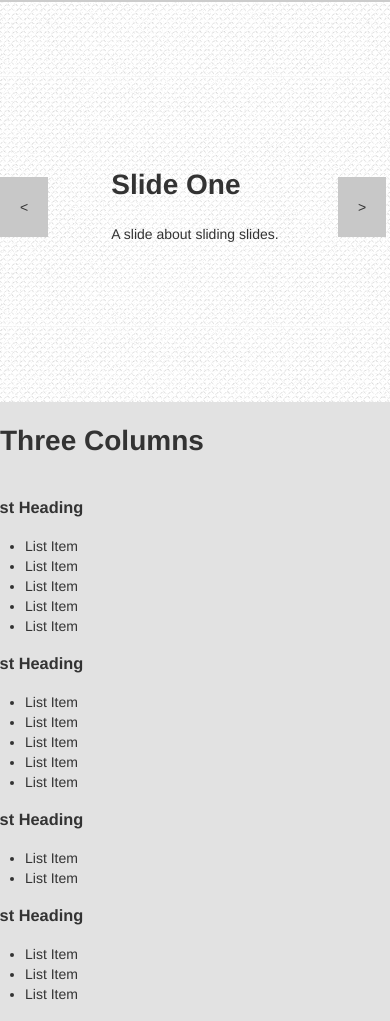
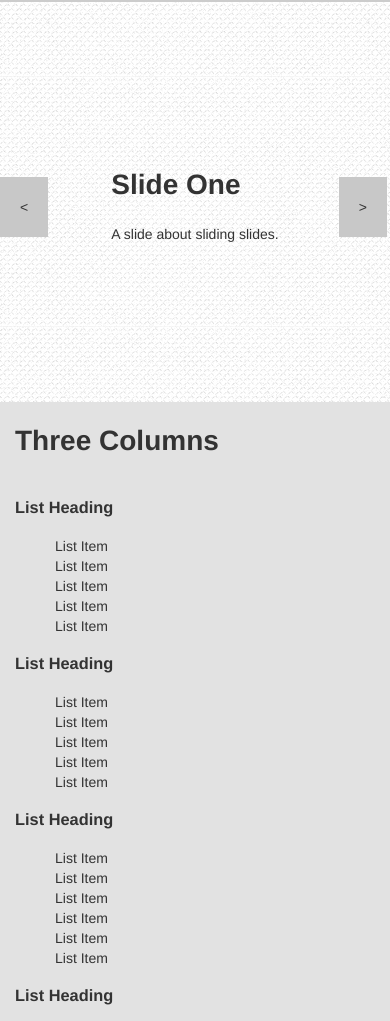
Before and after one commit to shihab1812/content_slider, a plain HTML site: page index.html in a window 390 px wide. Shown: the part 48-1069 px from the top of the page. Drawn offline with Linux system fonts and the light colour scheme.

Commit message:
responsive media queries update

```diff
--- a/inc/css/base.css
+++ b/inc/css/base.css
@@ -11,7 +11,9 @@ header{
 	box-sizing:border-box;
 }
 
-
+ul li {
+  list-style-type: none;
+}
 /****************************************************
 			Custom Grids
 *****************************************************/
@@ -281,7 +283,7 @@ header>nav .links li{
 }
 
 .page-content .main-carousel .carousel-next{
-  right: 0.99%;
+  right: 3px;
   z-index: 55;
 }
 
--- a/index.html
+++ b/index.html
@@ -5,7 +5,7 @@
 
 	<meta http-equiv="Content-Type" content="text/html; charset=UTF-8" />
 	<title>FED Conclusive Exercise</title>
-
+	<meta name="viewport" content="width=device-width, initial-scale=1.0">
 	<link rel="stylesheet" type="text/css" href="inc/css/reset.css" />
 	<link rel="stylesheet" type="text/css" href="inc/css/base.css" />
 
@@ -51,11 +51,11 @@
 				</article>
 			</div>
 		</section>
-		<section class="column-content">
+		<section class="column-content container-fluid">
 			<h1>Three Columns</h1>
 			<div class="three-columns">
 				<div class="row">
-					<aside class="list-block col-lg-3 col-md-4">
+					<aside class="list-block col-large-3 col-medium-4">
 						<h3>List Heading</h3>
 						<ul>
 							<li>List Item</li>
@@ -65,7 +65,7 @@
 							<li>List Item</li>
 						</ul>
 					</aside>
-					<aside class="list-block col-lg-3 col-md-4">
+					<aside class="list-block col-large-3 col-medium-4">
 						<h3>List Heading</h3>
 						<ul>
 							<li>List Item</li>
@@ -75,14 +75,18 @@
 							<li>List Item</li>
 						</ul>
 					</aside>
-					<aside class="list-block col-lg-3 col-md-4">
+					<aside class="list-block col-large-3 col-medium-4">
 						<h3>List Heading</h3>
 						<ul>
 							<li>List Item</li>
 							<li>List Item</li>
+							<li>List Item</li>
+							<li>List Item</li>
+							<li>List Item</li>
+							<li>List Item</li>
 						</ul>
 					</aside>
-					<aside class="list-block col-lg-3 col-md-4">
+					<aside class="list-block col-large-3 col-medium-4">
 						<h3>List Heading</h3>
 						<ul>
 							<li>List Item</li>
```
